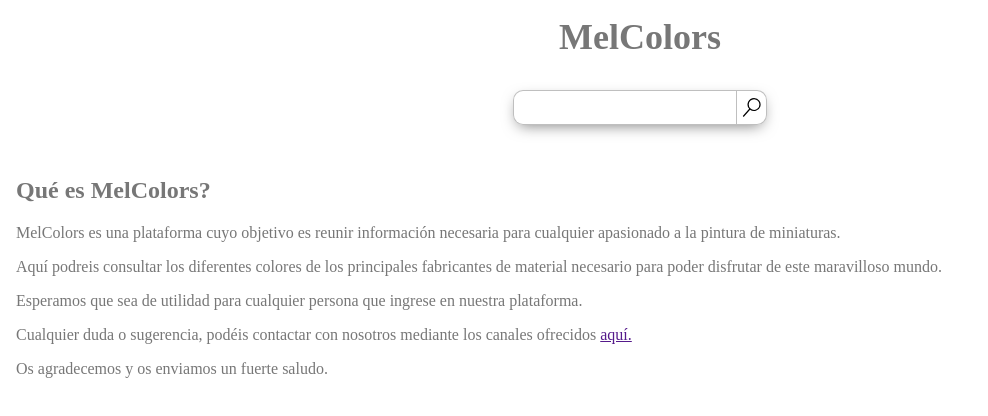
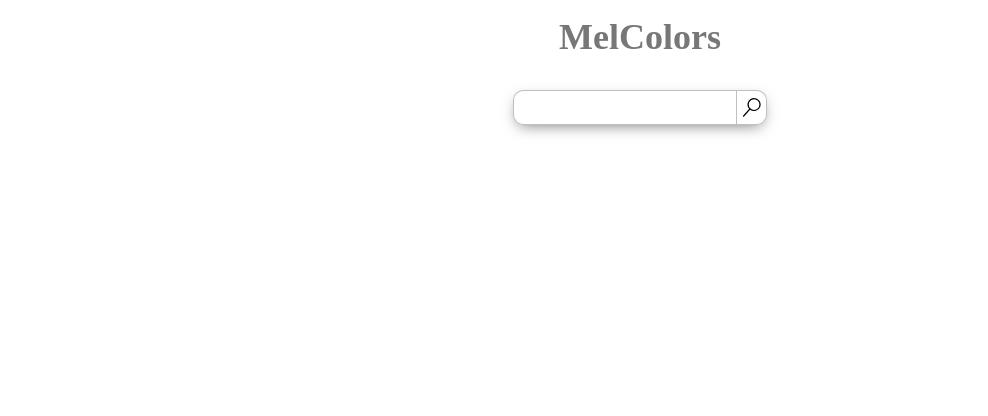
Before and after one commit to j0tac3/MelColors, an Angular app: page /home in a window 1280 px wide. Shown: the top 416 px of the page, without its empty margins (0-988 px from the left). Built offline with nearby package versions, Linux system fonts and the light colour scheme; no server answers.

Commit message:
Modificaciones en el home, y en la parte de adminsitraccio de colores

```diff
--- a/src/app/pages/home/home.component.css
+++ b/src/app/pages/home/home.component.css
@@ -11,8 +11,10 @@
     padding: 1rem;
     color: #777;
     transition: transform .3s;
-    top: 3rem;
+    position: absolute;
+    top: 0;
     right: 0;
+    transform: translateX(0);
 }
 .title{
     color: #777;
```
